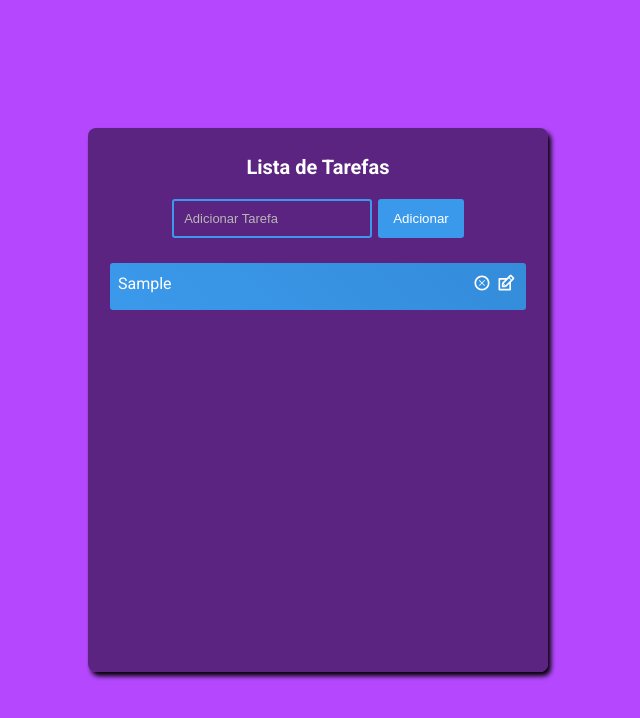
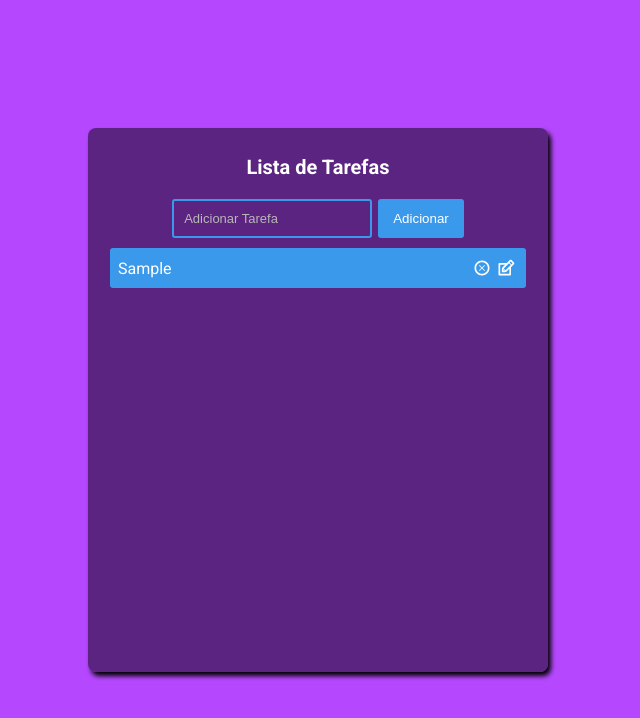
Before and after one commit to henriquealmeida06/ToDoList, a React (Create React App) app: page / in a window 1280 px wide. Both pictures are taken after typing "Sample" into the empty fields and a click on the button "Adicionar". Shown: the top 718 px of the page, without its empty margins (322-962 px from the left). Built offline with nearby package versions, Linux system fonts and the light colour scheme.

Commit message:
Corrigido a renderização da lista

```diff
--- a/src/components/Tarefas.js
+++ b/src/components/Tarefas.js
@@ -9,7 +9,7 @@ function Tarefas({lista, onExcluir}){
 
 
 
-        <div className={styles.containerTarefa}>
+        <div>
             {lista.map((item, index)=>(
                 <item className={styles.itensContainer}>{item}
                <div className={styles.buttonsContainer}>
@@ -19,7 +19,7 @@ function Tarefas({lista, onExcluir}){
 
                 </item>
             ))}
-            <div className={styles.espaco}></div>
+
 
      </div>
 
--- a/src/components/Tarefas.module.css
+++ b/src/components/Tarefas.module.css
@@ -43,10 +43,10 @@
     display: flex;
     justify-content: space-between;
     align-items: center;
-    width: 100%;
+    background-color: #3b99eb;
+    min-width: 50vh;
+    border-radius: 3px;
+    padding: 8px;
+    margin-top: 10px;
 
 }
-.espaco{
-    margin-top: 5px;
-    border-top: 2px solid black;
-}
--- a/src/components/pages/ToDoList.js
+++ b/src/components/pages/ToDoList.js
@@ -16,9 +16,9 @@ function ToDoList(){
 
     }
     function excluirTarefa(index){
-        const novaLista = lista.filter((_, i)=> i !== index);
+        const novaLista = [...lista]
+        novaLista.splice(index, 1);
         setLista(novaLista)
-
     }
 
 
```
